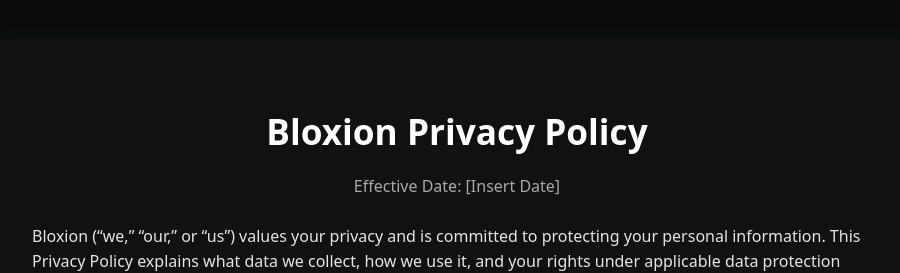
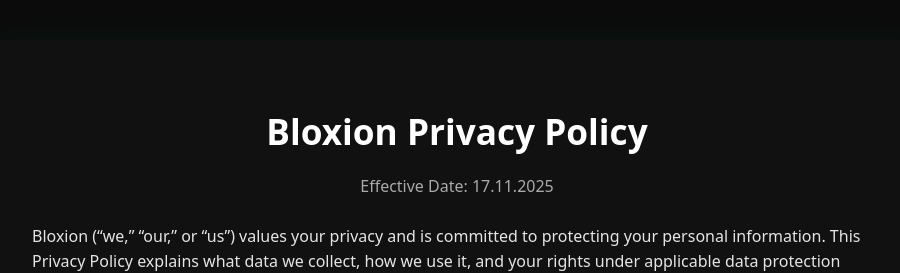
Before and after one commit to BloxionOfficial/BloxionDocs, a Next.js app: page /legal/privacy in a window 1280 px wide. Shown: the top 273 px of the page, without its empty margins (203-1103 px from the left). Built offline with nearby package versions, Linux system fonts and the light colour scheme.

Commit message:
Update page.tsx

```diff
--- a/app/legal/privacy/page.tsx
+++ b/app/legal/privacy/page.tsx
@@ -9,7 +9,7 @@
     <div className="legal-container">
       <div className="legal-card">
         <h1>Bloxion Privacy Policy</h1>
-        <p className="updated">Effective Date: [Insert Date]</p>
+        <p className="updated">Effective Date: 17.11.2025</p>
 
         <p>
           Bloxion (“we,” “our,” or “us”) values your privacy and is committed to
```
